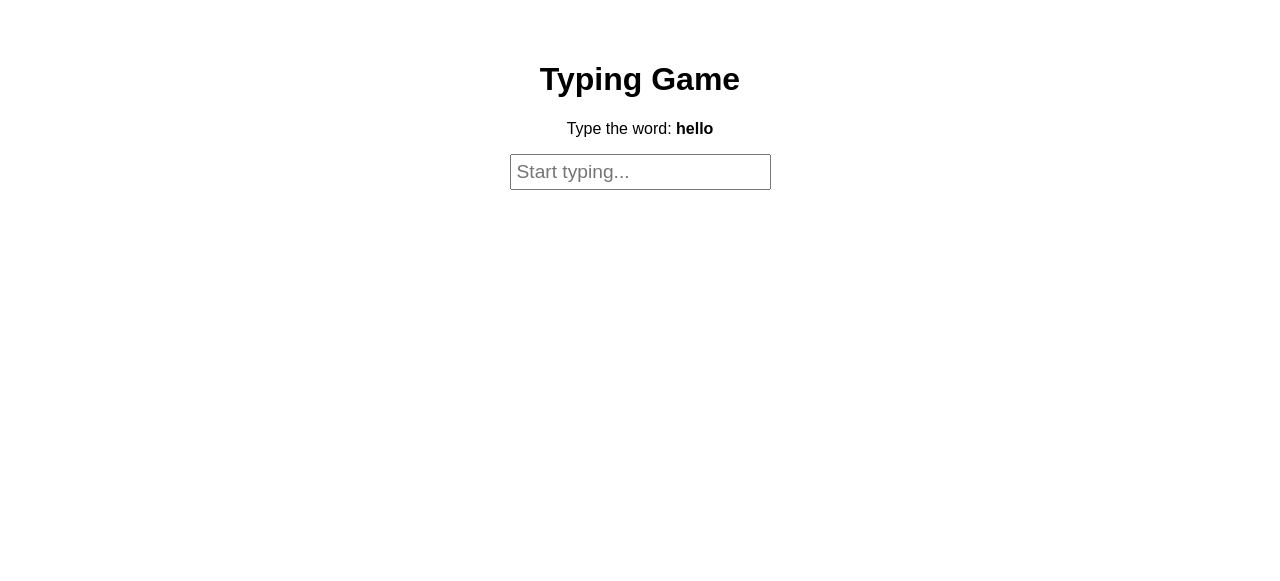
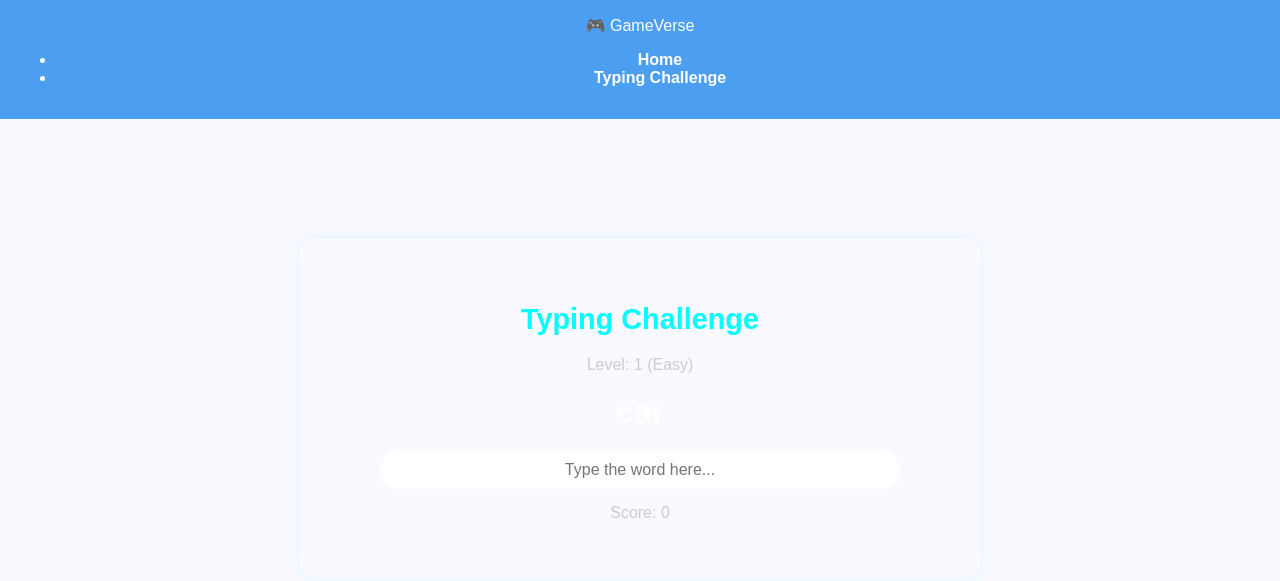
Before and after one commit to Meali76/kid-game-portal, a plain HTML site: page games/typing-game.html in a window 1280 px wide. Drawn offline with Linux system fonts and the light colour scheme; files that its build step writes are made by us from their sources.

Commit message:
Update typing-game.html

```diff
--- a/games/typing-game.html
+++ b/games/typing-game.html
@@ -3,30 +3,156 @@
 <head>
   <meta charset="UTF-8">
   <meta name="viewport" content="width=device-width, initial-scale=1.0">
-  <title>Typing Game</title>
+  <title>Typing Challenge | GameVerse</title>
+  <link rel="stylesheet" href="style.css">
   <style>
-    body { font-family: Poppins, sans-serif; text-align: center; padding: 2rem; }
-    input { font-size: 1.2rem; padding: 5px; }
+    .typing-container {
+      max-width: 600px;
+      margin: 120px auto;
+      text-align: center;
+      background: rgba(255, 255, 255, 0.05);
+      padding: 40px;
+      border-radius: 15px;
+      box-shadow: 0 0 15px rgba(0, 255, 255, 0.1);
+    }
+
+    .typing-container h2 {
+      color: #00ffff;
+      margin-bottom: 20px;
+      font-size: 1.8rem;
+    }
+
+    .word {
+      font-size: 2rem;
+      font-weight: bold;
+      color: #fff;
+      margin: 20px 0;
+    }
+
+    input[type="text"] {
+      padding: 10px 20px;
+      font-size: 1rem;
+      border-radius: 30px;
+      border: none;
+      outline: none;
+      width: 80%;
+      text-align: center;
+    }
+
+    .score, .level {
+      margin: 15px 0;
+      font-weight: 500;
+      color: #ccc;
+    }
+
+    .btn-restart {
+      margin-top: 20px;
+      display: inline-block;
+      background: #00ffff;
+      color: #0a0a0f;
+      padding: 10px 25px;
+      border-radius: 25px;
+      font-weight: 600;
+      cursor: pointer;
+      transition: transform 0.3s ease;
+    }
+
+    .btn-restart:hover {
+      transform: scale(1.05);
+      box-shadow: 0 0 10px #00ffff;
+    }
   </style>
 </head>
 <body>
-  <h1>Typing Game</h1>
-  <p>Type the word: <strong id="word">hello</strong></p>
-  <input type="text" id="input" placeholder="Start typing...">
-  <p id="result"></p>
+
+  <header class="navbar">
+    <div class="logo">🎮 GameVerse</div>
+    <nav>
+      <ul class="nav-links">
+        <li><a href="index.html">Home</a></li>
+        <li><a href="#typing">Typing Challenge</a></li>
+      </ul>
+    </nav>
+  </header>
+
+  <section class="typing-container">
+    <h2>Typing Challenge</h2>
+    <p class="level">Level: <span id="level">1 (Easy)</span></p>
+    <div class="word" id="current-word">Loading...</div>
+    <input type="text" id="word-input" placeholder="Type the word here..." autofocus />
+    <p class="score">Score: <span id="score">0</span></p>
+    <p id="message"></p>
+    <div class="btn-restart" id="restart-btn" style="display: none;">Restart</div>
+  </section>
 
   <script>
-    const word = document.getElementById('word');
-    const input = document.getElementById('input');
-    const result = document.getElementById('result');
+    const wordInput = document.getElementById('word-input');
+    const currentWord = document.getElementById('current-word');
+    const scoreDisplay = document.getElementById('score');
+    const message = document.getElementById('message');
+    const levelDisplay = document.getElementById('level');
+    const restartBtn = document.getElementById('restart-btn');
 
-    input.addEventListener('input', () => {
-      if (input.value.toLowerCase() === word.textContent.toLowerCase()) {
-        result.textContent = "✅ Correct!";
-      } else {
-        result.textContent = "";
+    // Word lists by level
+    const levels = {
+      1: ['cat', 'sun', 'dog', 'car', 'pen', 'map', 'cup', 'hat', 'box', 'fan'],
+      2: ['planet', 'rocket', 'jungle', 'castle', 'guitar', 'pencil', 'window', 'school', 'purple', 'forest'],
+      3: ['adventure', 'challenge', 'galaxy', 'mystery', 'education', 'champion', 'infinity', 'lightning', 'incredible', 'destination']
+    };
+
+    let currentLevel = 1;
+    let words = [...levels[currentLevel]];
+    let score = 0;
+
+    function startGame() {
+      score = 0;
+      currentLevel = 1;
+      levelDisplay.textContent = '1 (Easy)';
+      words = [...levels[currentLevel]];
+      nextWord();
+      scoreDisplay.textContent = score;
+      message.textContent = '';
+      restartBtn.style.display = 'none';
+    }
+
+    function nextWord() {
+      const randomIndex = Math.floor(Math.random() * words.length);
+      currentWord.textContent = words[randomIndex];
+      wordInput.value = '';
+      wordInput.focus();
+    }
+
+    function levelUp() {
+      currentLevel++;
+      if (currentLevel > 3) {
+        message.textContent = '🏆 You completed all levels!';
+        restartBtn.style.display = 'inline-block';
+        currentWord.textContent = '🎉';
+        return;
+      }
+      words = [...levels[currentLevel]];
+      levelDisplay.textContent =
+        currentLevel === 2 ? '2 (Medium)' : '3 (Hard)';
+      message.textContent = `🚀 Level ${currentLevel} unlocked!`;
+      nextWord();
+    }
+
+    wordInput.addEventListener('input', () => {
+      if (wordInput.value.toLowerCase() === currentWord.textContent.toLowerCase()) {
+        score++;
+        scoreDisplay.textContent = score;
+        if (score === 10) levelUp();
+        else if (score === 20) levelUp();
+        nextWord();
+        message.textContent = '✅ Correct!';
+        setTimeout(() => (message.textContent = ''), 800);
       }
     });
+
+    restartBtn.addEventListener('click', startGame);
+
+    // Start on load
+    window.addEventListener('load', startGame);
   </script>
 </body>
 </html>
```
